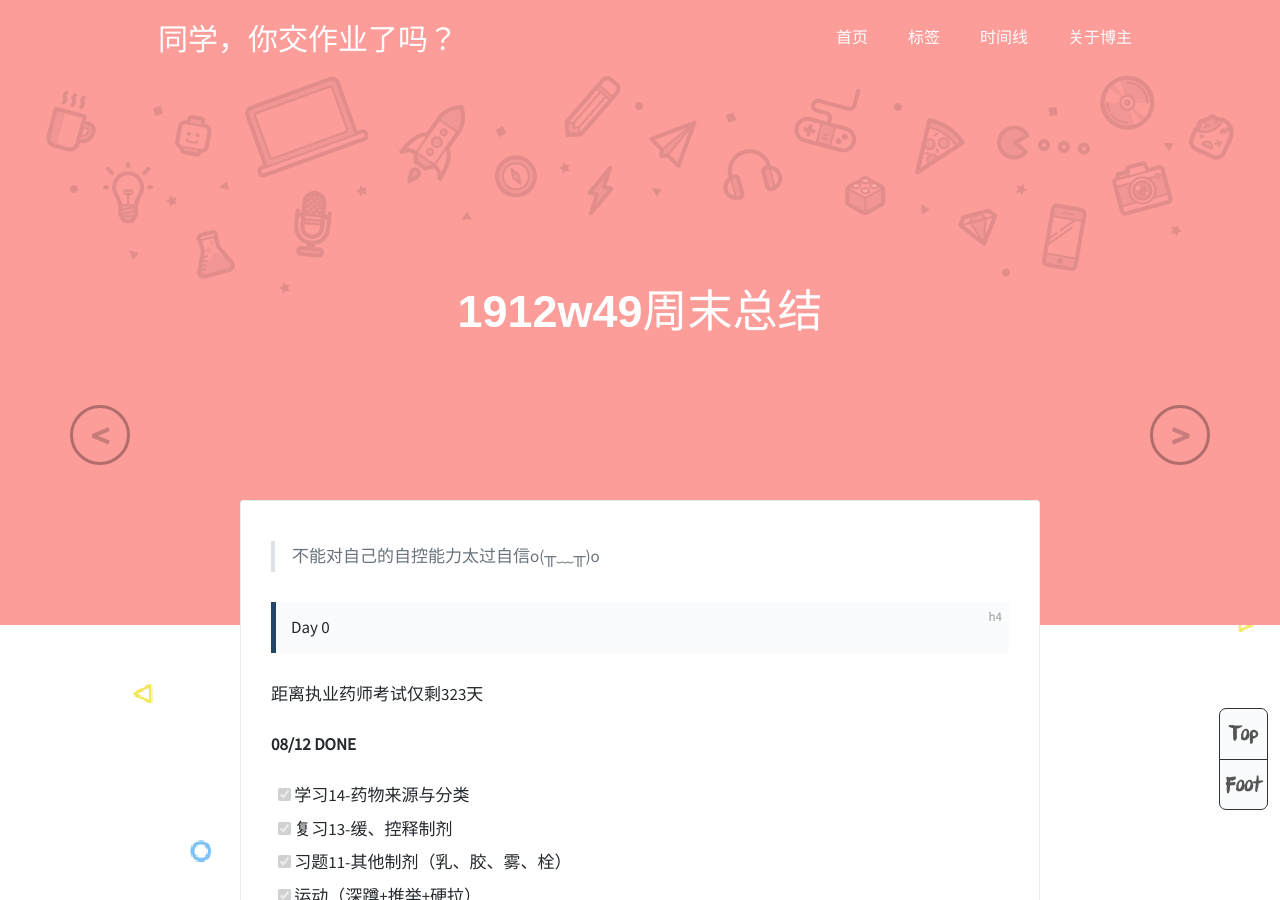
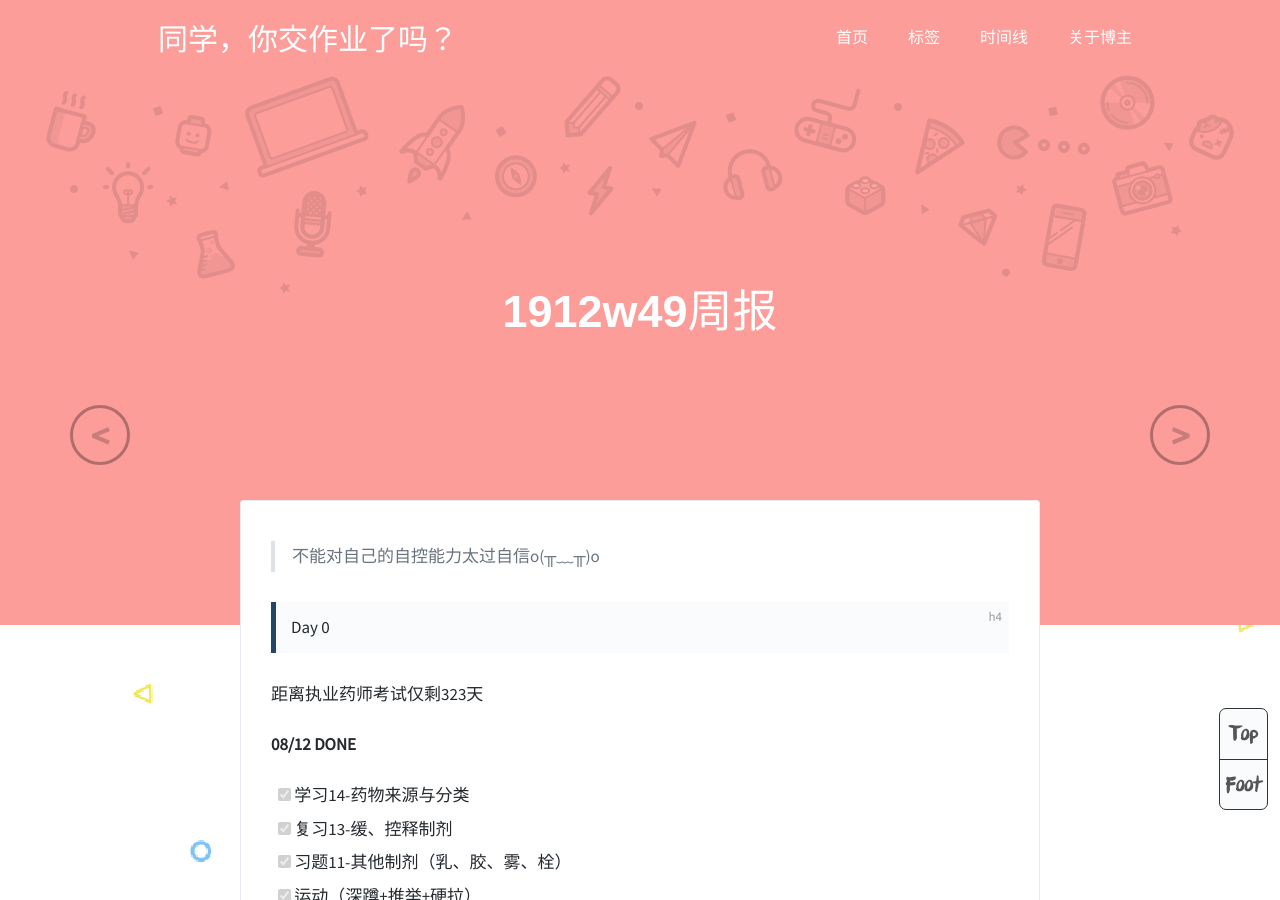
Before and after one commit to zhoudajun/zhoudajun.github.io, a Jekyll site: the page built from _posts/2019-12-08-w49-weekly.md, in a window 1280 px wide and 900 px high. Built offline with Jekyll 4.4.1, drawn with Linux system fonts in a browser that asks for light colours; comment, search, counter and statistics services are not loaded.

Commit message:
Update 2019-12-08-w49-weekly.md

```diff
--- a/_posts/2019-12-08-w49-weekly.md
+++ b/_posts/2019-12-08-w49-weekly.md
@@ -1,6 +1,6 @@
 ---
 layout: post
-title: '1912w49周末总结'
+title: '1912w49周报'
 date: 2019-12-8
 author: zhoudajun
 color: rgb(252,157,154)
```
